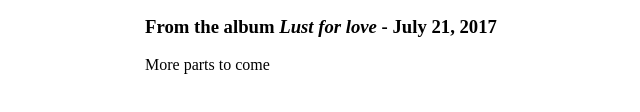
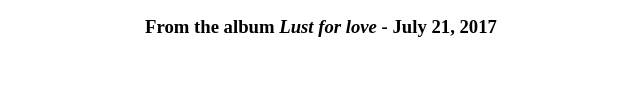
Before and after one commit to burnsann/nauka-gita, a plain HTML site: page index.html in a window 1280 px wide. Shown: the part 490-602 px from the top of the page, without its empty margins (295-935 px from the left). Drawn offline with Linux system fonts and the light colour scheme.

Commit message:
Remove example paragraphs index.html

```diff
--- a/index.html
+++ b/index.html
@@ -29,7 +29,6 @@
                 But tomorrow never came<br>
                 Tomorrow never came</p>
             <h3>From the album <span>Lust for love</span> - July 21, 2017</h3>
-            <p>More parts to come</p>
         </div>
     </body>
 </html>
```
